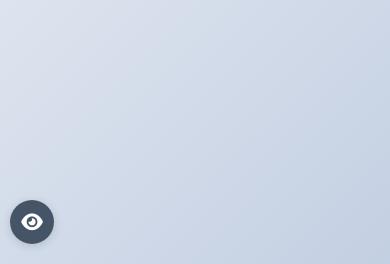
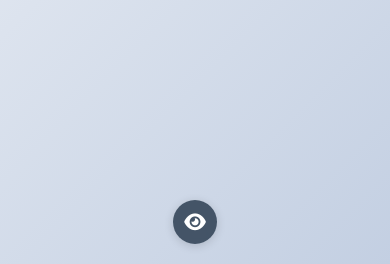
Before and after one commit to eyelabsai/refractivesurgeonfinder, a Flask app: template templates/world_map.html in a window 390 px wide. Shown: the part 580-844 px from the top of the page. Run offline with Flask 3, Linux system fonts and the light colour scheme; the template is opened without the code that fills it, so the values that code supplies are empty.

Commit message:
new commit

```diff
--- a/templates/world_map.html
+++ b/templates/world_map.html
@@ -18,9 +18,10 @@
             width: 100%;
             height: 100vh;
             position: relative;
+            overflow: hidden;
         }
         .map-control {
-            position: absolute;
+            position: fixed;
             top: 10px;
             left: 10px;
             z-index: 1000;
@@ -104,12 +105,18 @@
         }
         @media (max-width: 768px) {
             .map-control {
+                position: fixed;
                 top: auto;
                 bottom: 20px;
+                left: 50%;
+                transform: translateX(-50%);
+                margin: 0;
             }
             .map-control.expanded {
                 max-width: calc(100% - 40px);
-                margin: 0 10px;
+                width: calc(100% - 40px);
+                left: 50%;
+                transform: translateX(-50%);
             }
         }
     </style>
```
